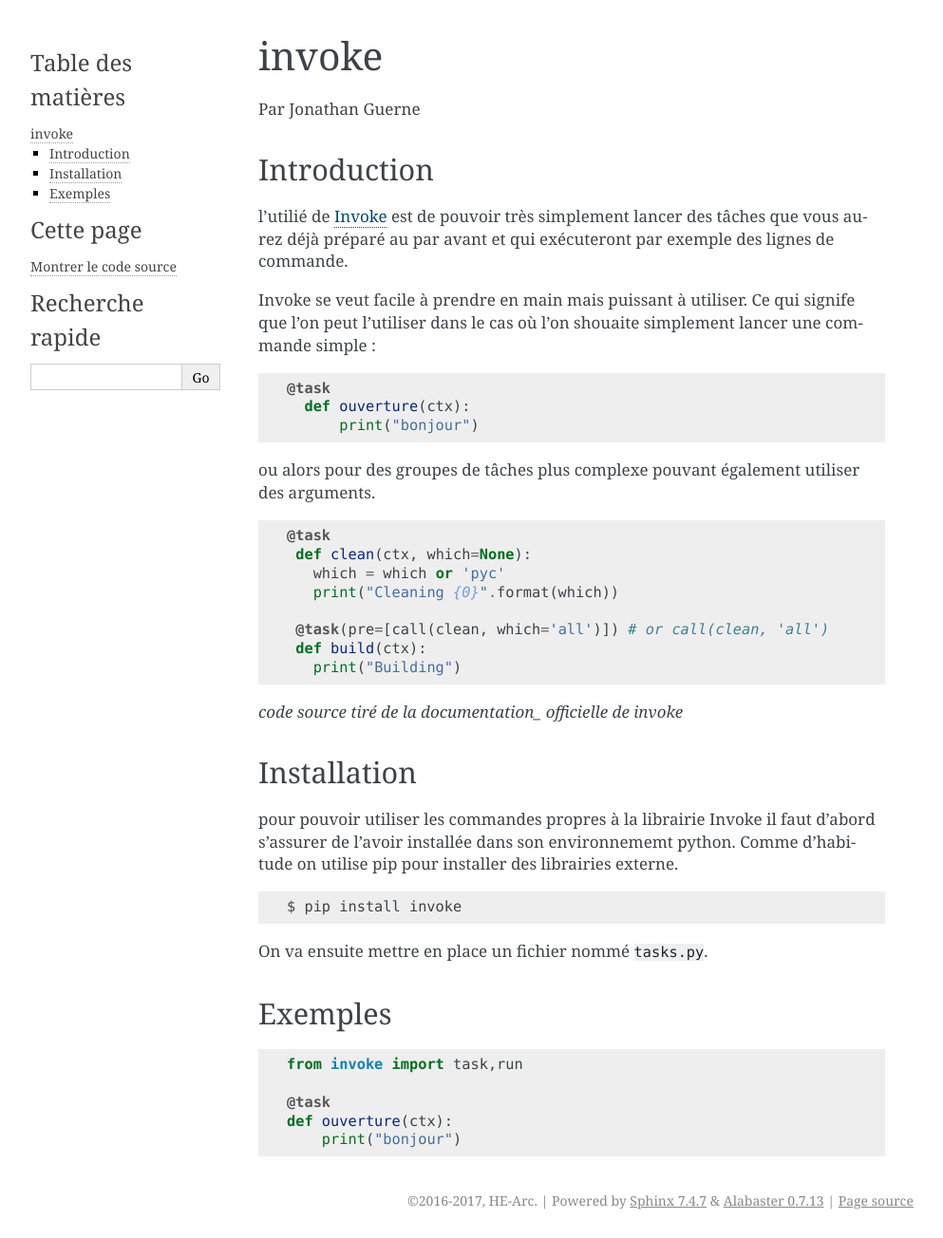
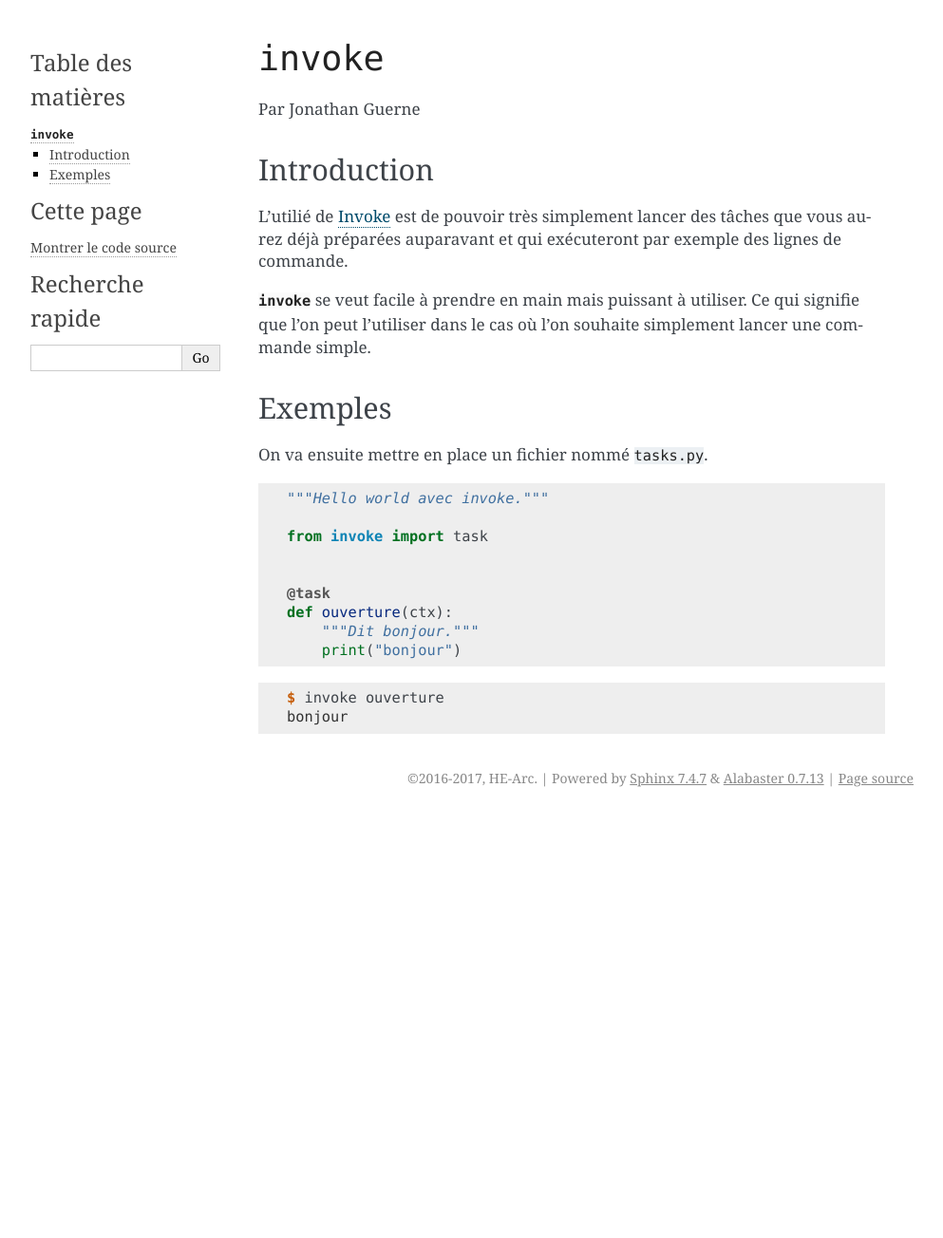
Before and after one commit to HE-Arc/livre-python, a Sphinx documentation site: the page built from source/invoke/index.rst, in a window 1280 px wide. Shown: the whole page at 95% size, without its empty margins (148-1141 px from the left). Built offline with Sphinx 7.4.7, drawn with Linux system fonts in a browser that asks for light colours; after the commit the page ends 900 px from its top, so only the background shows below that.

Commit message:
Intersphinx et exemples avec invoke.
Signed-off-by: Yoan Blanc <yoan@dosimple.ch>

```diff
--- a/README.rst
+++ b/README.rst
@@ -3,6 +3,7 @@
 
 .. image:: https://travis-ci.org/HE-Arc/livre-python.svg?branch=master
     :target: https://travis-ci.org/HE-Arc/livre-python
+
 
 Compilation
 -----------
--- a/requirements.txt
+++ b/requirements.txt
@@ -1,4 +1,7 @@
 Sphinx
+
+# Invoke
+invoke
 
 # QA
 pycodestyle
--- a/source/conf.py
+++ b/source/conf.py
@@ -168,6 +168,7 @@
 # Example configuration for intersphinx: refer to the Python standard library.
 intersphinx_mapping = {
     'python': ('https://docs.python.org/3.6', None),
+    'invoke': ('http://docs.pyinvoke.org/en/latest/', None),
     'jsonschema': ('http://python-jsonschema.readthedocs.io/en/latest/', None),
     'matplotlib': ('http://matplotlib.org/2.0.0', None),
     'msgpack-python': ('http://msgpack-python.readthedocs.io/en/latest/', None)
--- a/source/introduction.rst
+++ b/source/introduction.rst
@@ -60,6 +60,7 @@
 ------
 
 * :ref:`hug-tutorial`
+* :ref:`invoke-tutorial`
 * :ref:`matplotlib-tutorial`
 * :ref:`pycrypto-tutorial`
 * :ref:`pygame-tutorial`
--- a/source/invoke/examples/tasks.py
+++ b/source/invoke/examples/tasks.py
@@ -1,5 +1,9 @@
-from invoke import task,run
+"""Hello world avec invoke."""
+
+from invoke import task
+
 
 @task
 def ouverture(ctx):
+    """Dit bonjour."""
     print("bonjour")
--- a/source/invoke/index.rst
+++ b/source/invoke/index.rst
@@ -1,57 +1,34 @@
-.. _Invoke-tutorial:
+.. _invoke-tutorial:
 
-invoke
-======
+``invoke``
+==========
+
 Par Jonathan Guerne
 
 Introduction
 ------------
-l'utilié de Invoke_ est de pouvoir très simplement lancer des tâches que vous
-aurez déjà préparé au par avant et qui exécuteront par exemple des lignes de
+
+L'utilié de Invoke_ est de pouvoir très simplement lancer des tâches que vous
+aurez déjà préparées auparavant et qui exécuteront par exemple des lignes de
 commande.
 
-Invoke se veut facile à prendre en main mais puissant à utiliser. Ce qui signife
-que l'on peut l'utiliser dans le cas où l'on shouaite simplement lancer une commande simple :
+:py:mod:`invoke` se veut facile à prendre en main mais puissant à utiliser. Ce
+qui signifie que l'on peut l'utiliser dans le cas où l'on souhaite simplement
+lancer une commande simple.
 
-.. code-block:: python3
-
-  @task
-    def ouverture(ctx):
-        print("bonjour")
-
-ou alors pour des groupes de tâches plus complexe pouvant également utiliser des
-arguments.
-
-.. code-block:: python3
-
- @task
-  def clean(ctx, which=None):
-    which = which or 'pyc'
-    print("Cleaning {0}".format(which))
-
-  @task(pre=[call(clean, which='all')]) # or call(clean, 'all')
-  def build(ctx):
-    print("Building")
-
-*code source tiré de la documentation_  officielle de invoke*
-
-
-
-Installation
-------------
-pour pouvoir utiliser les commandes propres à la librairie Invoke il faut d'abord
-s'assurer de l'avoir installée dans son environnememt python.
-Comme d'habitude on utilise pip pour installer des librairies externe.
-
-::
-
-  $ pip install invoke
+Exemples
+--------
 
 On va ensuite mettre en place un fichier nommé ``tasks.py``.
 
-Exemples
---------
 .. literalinclude:: ./examples/tasks.py
 
+.. code-block:: console
+
+    $ invoke ouverture
+    bonjour
+
+
+.. Bibliographie:
+
 .. _Invoke: http://www.pyinvoke.org/
-.. _documentation: http://docs.pyinvoke.org/en/latest/
```
